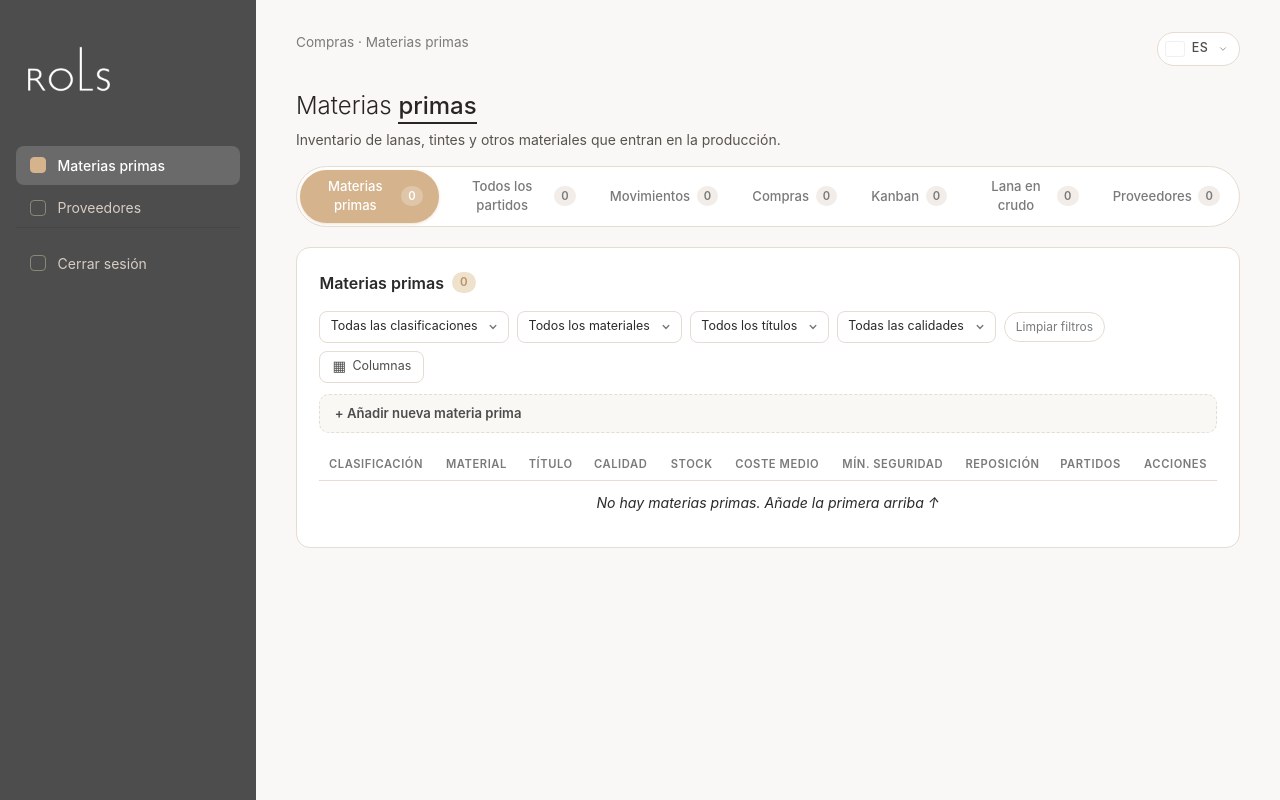
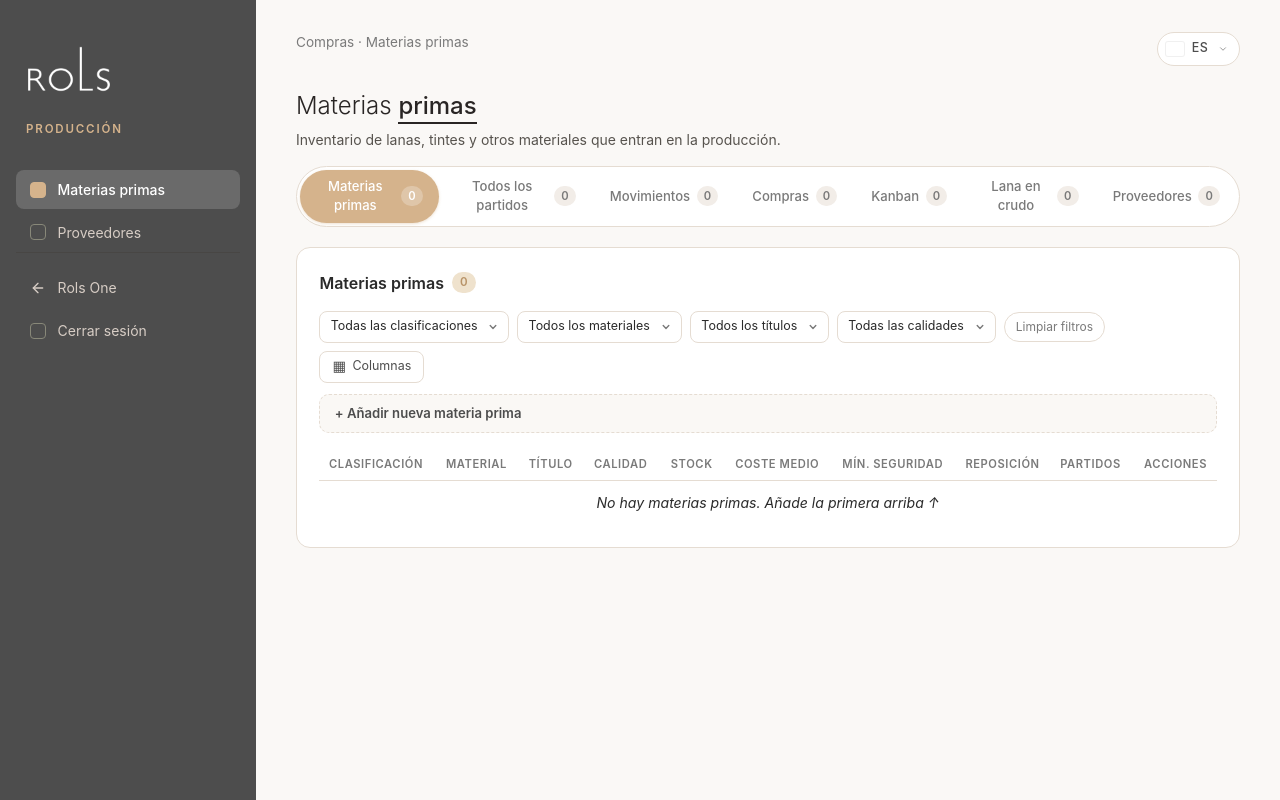
Before and after one commit to ROLSCARPETS/rols-erp-produccion, a Flask app: page / in a window 1280 px wide. Run offline with Flask 3, Linux system fonts and the light colour scheme; some libraries are stand-ins or nearby versions.

Commit message:
ui: rótulo "Producción" bajo el logo + enlace de vuelta a Rols One
Para que se identifique de un vistazo que esto es el ERP de Producción y
poder volver a la suite:
- Rótulo "Producción" (versalitas, color acento) bajo el logo en el sidebar.
- Enlace "Rols One" (flecha de vuelta) en el grupo inferior, a
  {{ rols_one_base }}/inicio (https://one.rolscarpets.com/inicio en prod).
En las 3 plantillas (materias_primas, materia_prima_detalle, proveedor_detalle)
+ clase .sidebar-app-label en app.css. Sin clases Tailwind nuevas (no hace
falta recompilar el CSS).

Co-Authored-By: Claude Opus 4.8 <noreply@anthropic.com>

```diff
--- a/static/app.css
+++ b/static/app.css
@@ -13,6 +13,12 @@ body {
 .rols-logo {
   width: 90px; height: auto; display: block;
   filter: brightness(0) invert(1);
+}
+.sidebar-app-label {
+  margin: 0.45rem 0 0 2px;
+  font-size: 0.72rem; font-weight: 600;
+  letter-spacing: 0.16em; text-transform: uppercase;
+  color: var(--accent);
 }
 .sidebar a {
   display: flex; align-items: center; gap: 0.75rem;
--- a/templates/materia_prima_detalle.html
+++ b/templates/materia_prima_detalle.html
@@ -25,12 +25,14 @@
   <aside class="sidebar w-64 flex-shrink-0 flex flex-col px-4 py-6">
     <div class="px-2 mb-8">
       <img src="{{ url_for('static', filename='logo-rols.png') }}" alt="Rols" class="rols-logo" />
+      <p class="sidebar-app-label">Producción</p>
     </div>
     <nav class="space-y-1">
       <a href="/materias-primas" class="active"><span class="check"></span><span data-i18n="materias.breadcrumb">Materias primas</span></a>
       <a href="/materias-primas#proveedores"><span class="check"></span><span>Proveedores</span></a>
     </nav>
     <div class="space-y-1 pt-4 border-t border-stone-700/50">
+      <a href="{{ rols_one_base }}/inicio"><svg viewBox="0 0 24 24" width="16" height="16" fill="none" stroke="currentColor" stroke-width="2" stroke-linecap="round" stroke-linejoin="round" style="flex-shrink:0"><path d="M19 12H5"/><path d="M12 19l-7-7 7-7"/></svg><span>Rols One</span></a>
       <a href="{{ cuentas_base }}/logout"><span class="check"></span><span data-i18n="sidebar.logout">Cerrar sesión</span></a>
     </div>
   </aside>
--- a/templates/materias_primas.html
+++ b/templates/materias_primas.html
@@ -41,12 +41,14 @@
   <aside class="sidebar w-64 flex-shrink-0 flex flex-col px-4 py-6">
     <div class="px-2 mb-8">
       <img src="{{ url_for('static', filename='logo-rols.png') }}" alt="Rols" class="rols-logo" />
+      <p class="sidebar-app-label">Producción</p>
     </div>
     <nav class="space-y-1">
       <a href="/materias-primas" class="active"><span class="check"></span><span data-i18n="materias.breadcrumb">Materias primas</span></a>
       <a href="/materias-primas#proveedores"><span class="check"></span><span>Proveedores</span></a>
     </nav>
     <div class="space-y-1 pt-4 border-t border-stone-700/50">
+      <a href="{{ rols_one_base }}/inicio"><svg viewBox="0 0 24 24" width="16" height="16" fill="none" stroke="currentColor" stroke-width="2" stroke-linecap="round" stroke-linejoin="round" style="flex-shrink:0"><path d="M19 12H5"/><path d="M12 19l-7-7 7-7"/></svg><span>Rols One</span></a>
       <a href="{{ cuentas_base }}/logout"><span class="check"></span><span data-i18n="sidebar.logout">Cerrar sesión</span></a>
     </div>
   </aside>
--- a/templates/proveedor_detalle.html
+++ b/templates/proveedor_detalle.html
@@ -143,12 +143,14 @@
   <aside class="sidebar w-64 flex-shrink-0 flex flex-col px-4 py-6">
     <div class="px-2 mb-8">
       <img src="{{ url_for('static', filename='logo-rols.png') }}" alt="Rols" class="rols-logo" />
+      <p class="sidebar-app-label">Producción</p>
     </div>
     <nav class="space-y-1">
       <a href="/materias-primas"><span class="check"></span><span data-i18n="materias.breadcrumb">Materias primas</span></a>
       <a href="/materias-primas#proveedores" class="active"><span class="check"></span><span>Proveedores</span></a>
     </nav>
     <div class="space-y-1 pt-4 border-t border-stone-700/50">
+      <a href="{{ rols_one_base }}/inicio"><svg viewBox="0 0 24 24" width="16" height="16" fill="none" stroke="currentColor" stroke-width="2" stroke-linecap="round" stroke-linejoin="round" style="flex-shrink:0"><path d="M19 12H5"/><path d="M12 19l-7-7 7-7"/></svg><span>Rols One</span></a>
       <a href="{{ cuentas_base }}/logout"><span class="check"></span><span data-i18n="sidebar.logout">Cerrar sesión</span></a>
     </div>
   </aside>
```
